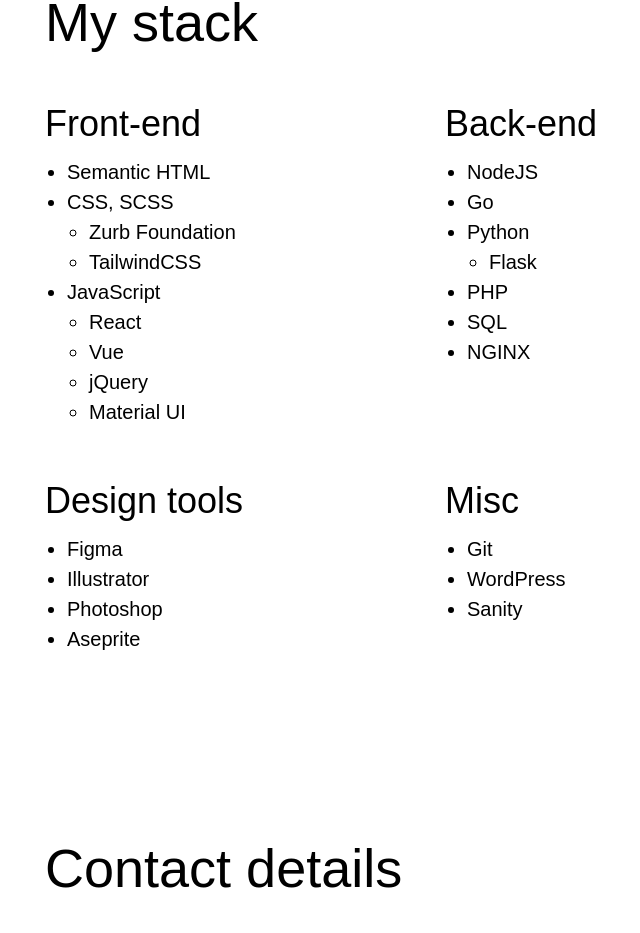
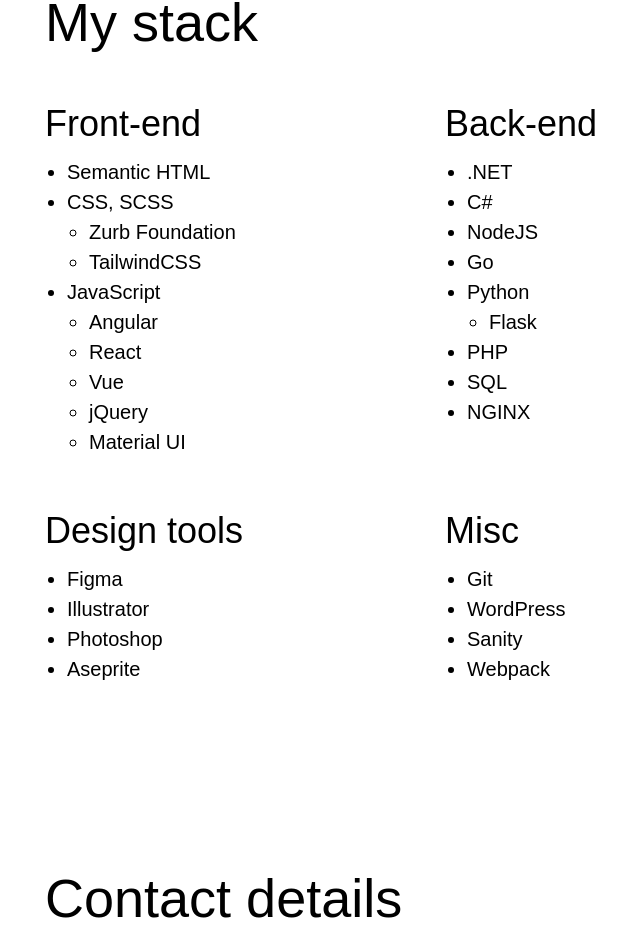
Before and after one commit to torbratsberg/personal-portfolio, a React (Create React App) app: page / in a window 1280 px wide. Shown: the part 1978-2911 px from the top of the page, without its empty margins (195-835 px from the left). Built offline with nearby package versions, Linux system fonts and the light colour scheme.

Commit message:
Chore: Update skills

```diff
--- a/src/App.js
+++ b/src/App.js
@@ -49,6 +49,7 @@
 							</ul>
 							<li>JavaScript</li>
 							<ul>
+								<li>Angular</li>
 								<li>React</li>
 								<li>Vue</li>
 								<li>jQuery</li>
@@ -60,6 +61,8 @@
 					<div>
 						<h3>Back-end</h3>
 						<ul>
+							<li>.NET</li>
+                            <li>C#</li>
 							<li>NodeJS</li>
 							<li>Go</li>
 							<li>Python</li>
@@ -88,6 +91,7 @@
 							<li>Git</li>
 							<li>WordPress</li>
 							<li>Sanity</li>
+							<li>Webpack</li>
 						</ul>
 					</div>
 				</ListWrapper>
```
